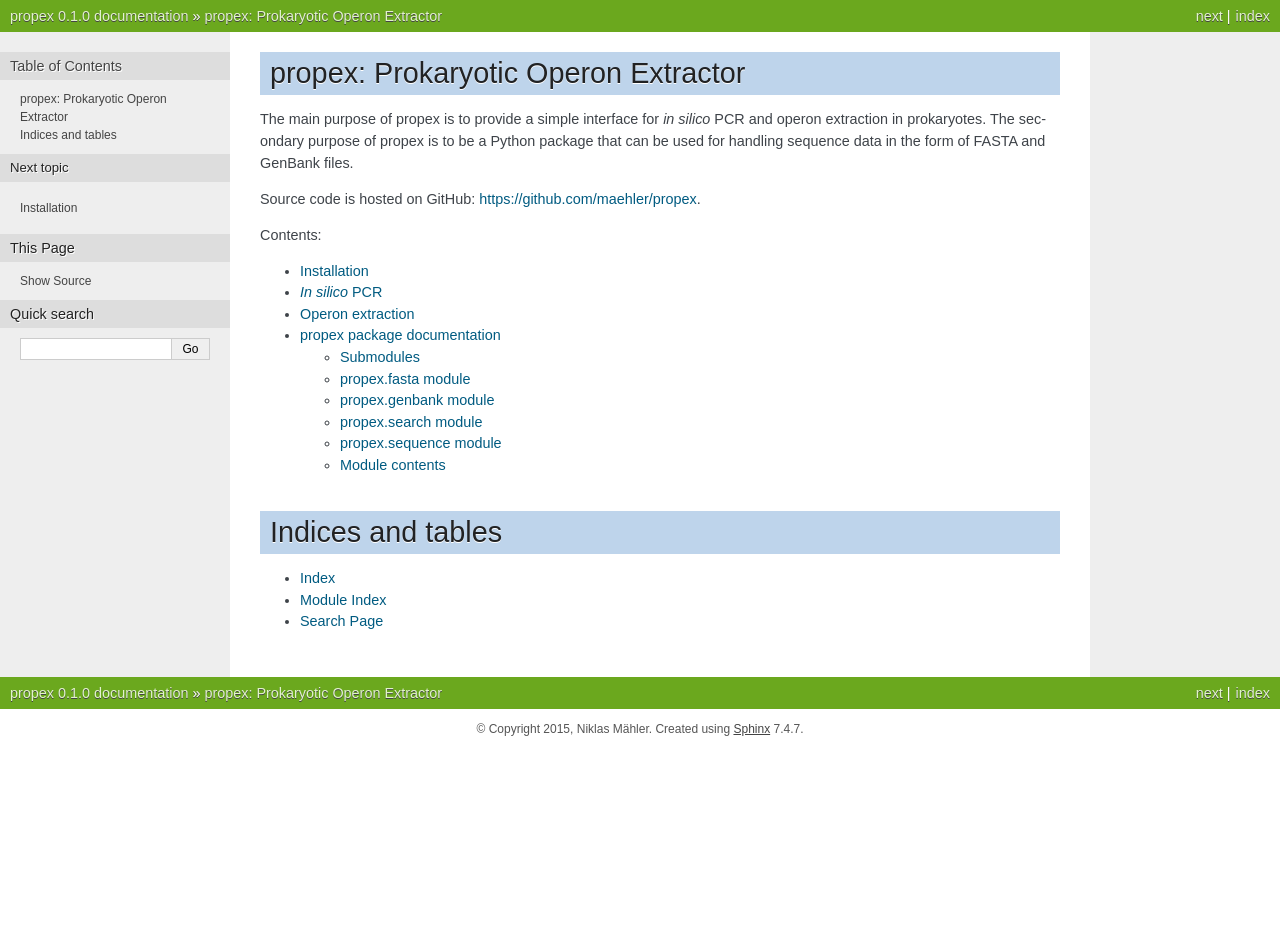
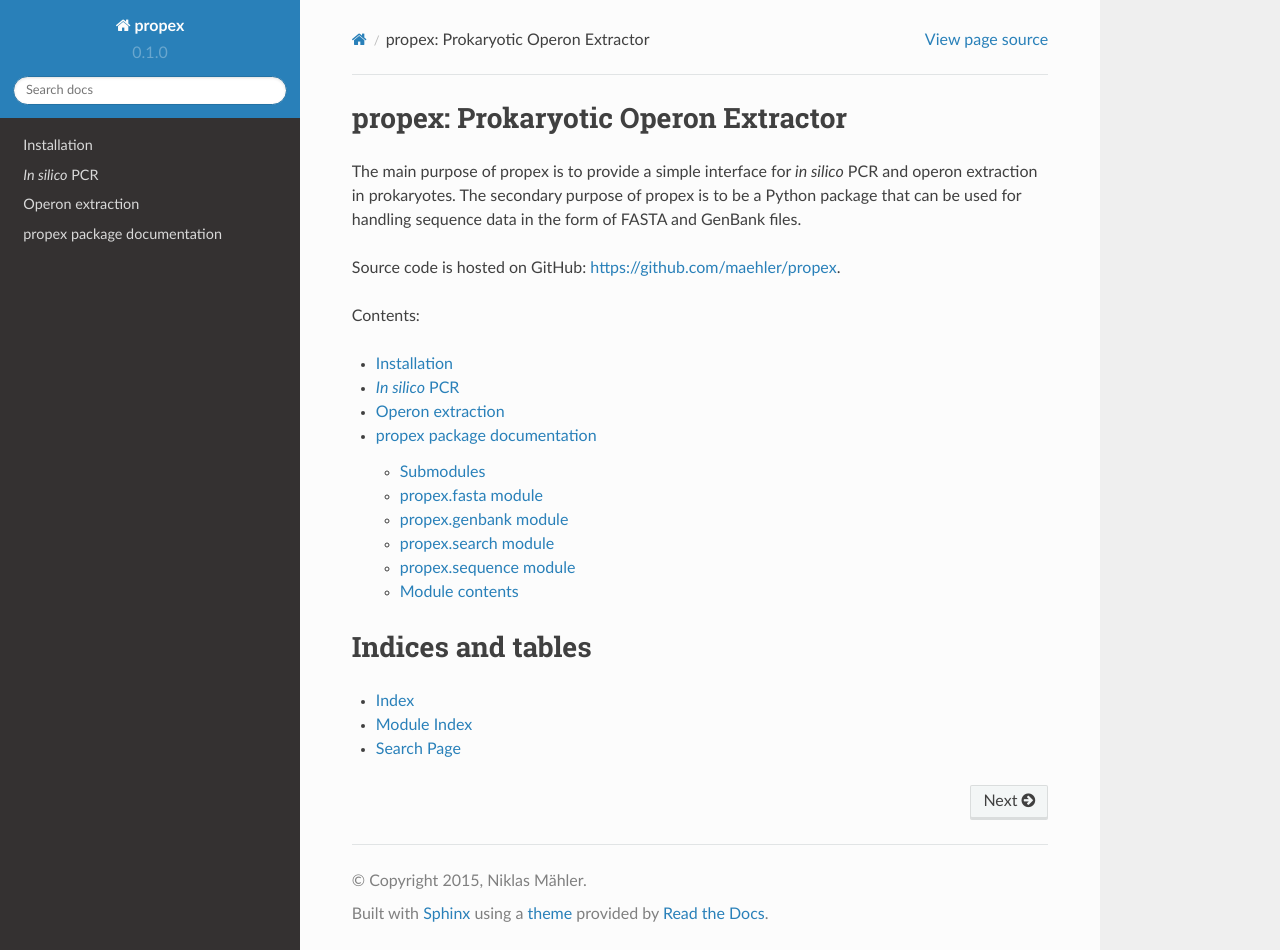
Before and after one commit to maehler/seqpoet, a Sphinx documentation site: the page built from docs/index.rst, in a window 1280 px wide and 950 px high. Built offline with Sphinx 7.4.7 and the Read the Docs theme 2.0.0, drawn with Linux system fonts in a browser that asks for light colours; the version number is read from the project's files by our own code.

Commit message:
Change documentation theme

```diff
--- a/docs/conf.py
+++ b/docs/conf.py
@@ -119,7 +119,7 @@ todo_include_todos = True
 
 # The theme to use for HTML and HTML Help pages.  See the documentation for
 # a list of builtin themes.
-html_theme = 'nature'
+html_theme = 'sphinx_rtd_theme'
 
 # Theme options are theme-specific and customize the look and feel of a theme
 # further.  For a list of options available for each theme, see the
```
